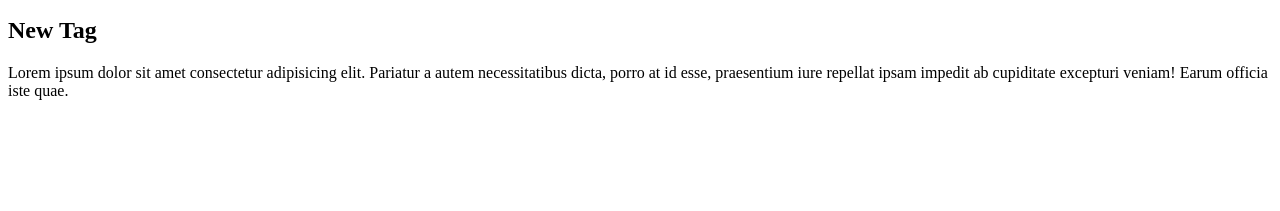
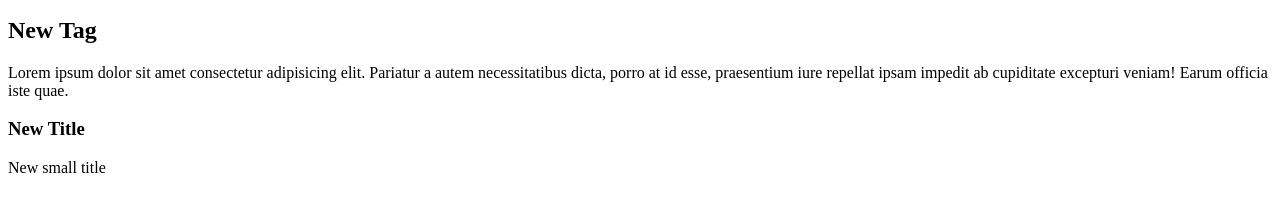
Before and after one commit to DrThakur/final_git_practice, a plain HTML site: page index.html in a window 1280 px wide. Shown: the part 101-312 px from the top of the page. Drawn offline with Linux system fonts and the light colour scheme.

Commit message:
DevA second commit

```diff
--- a/index.html
+++ b/index.html
@@ -19,5 +19,8 @@
       necessitatibus dicta, porro at id esse, praesentium iure repellat ipsam
       impedit ab cupiditate excepturi veniam! Earum officia iste quae.
     </p>
+
+    <h3>New Title</h3>
+    <span>New small title</span>
   </body>
 </html>
```
